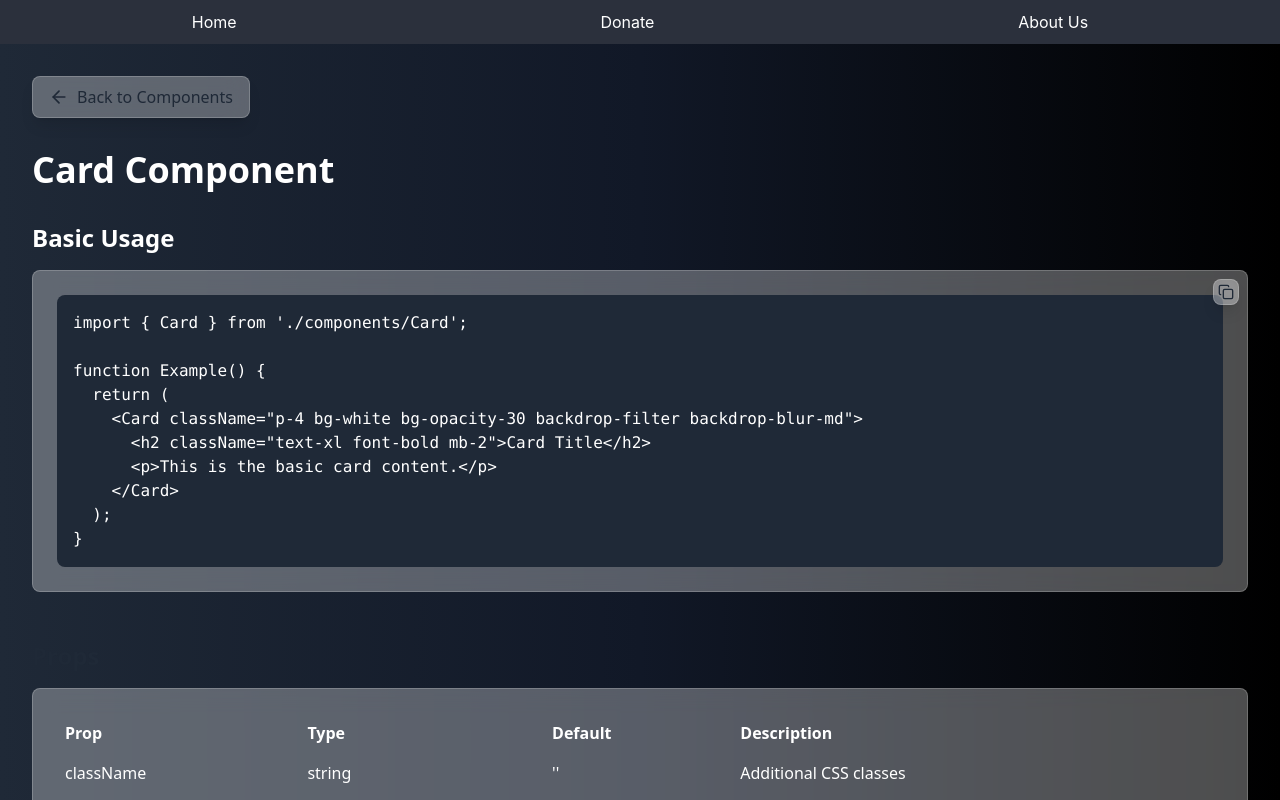
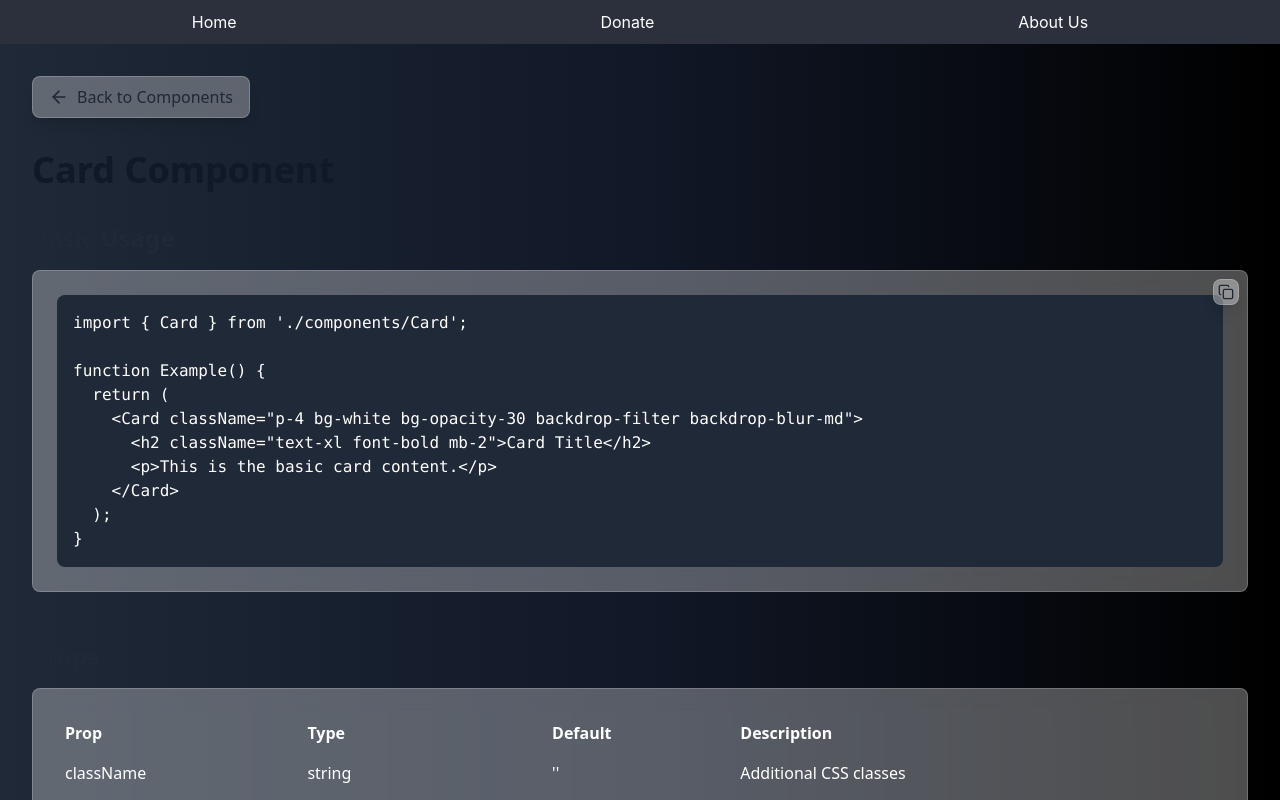
Before and after one commit to Jaishree2310/GlassyUI-Components, a React (Create React App) app: page /card-details in a window 1280 px wide. Shown: the top 800 px of the page. Built offline with nearby package versions, Linux system fonts and the light colour scheme.

Commit message:
Revert "improve card page title visibilty"

```diff
--- a/src/components/CardDetailsPage.tsx
+++ b/src/components/CardDetailsPage.tsx
@@ -177,12 +177,11 @@ const CardDetailsPage: React.FC = () => {
         Back to Components
       </button>
 
-      <h1 className='text-4xl font-bold mb-8 text-white'>Card Component</h1>
+      <h1 className='text-4xl font-bold mb-8 text-gray-900'>Card Component</h1>
 
       {/* Basic Usage */}
       <section className='mb-12'>
-        <h2 className='text-2xl font-bold mb-4 text-white'>Basic Usage</h2>
-
+        <h2 className='text-2xl font-bold mb-4 text-gray-800'>Basic Usage</h2>
         <div className='bg-white bg-opacity-30 backdrop-filter backdrop-blur-md border border-white border-opacity-20 rounded-lg p-6 max-sm:px-1'>
           <pre className='bg-gray-800 text-white p-4 rounded-lg overflow-x-auto relative max-sm:text-[0.55rem]'>
             {`import { Card } from './components/Card';
```
